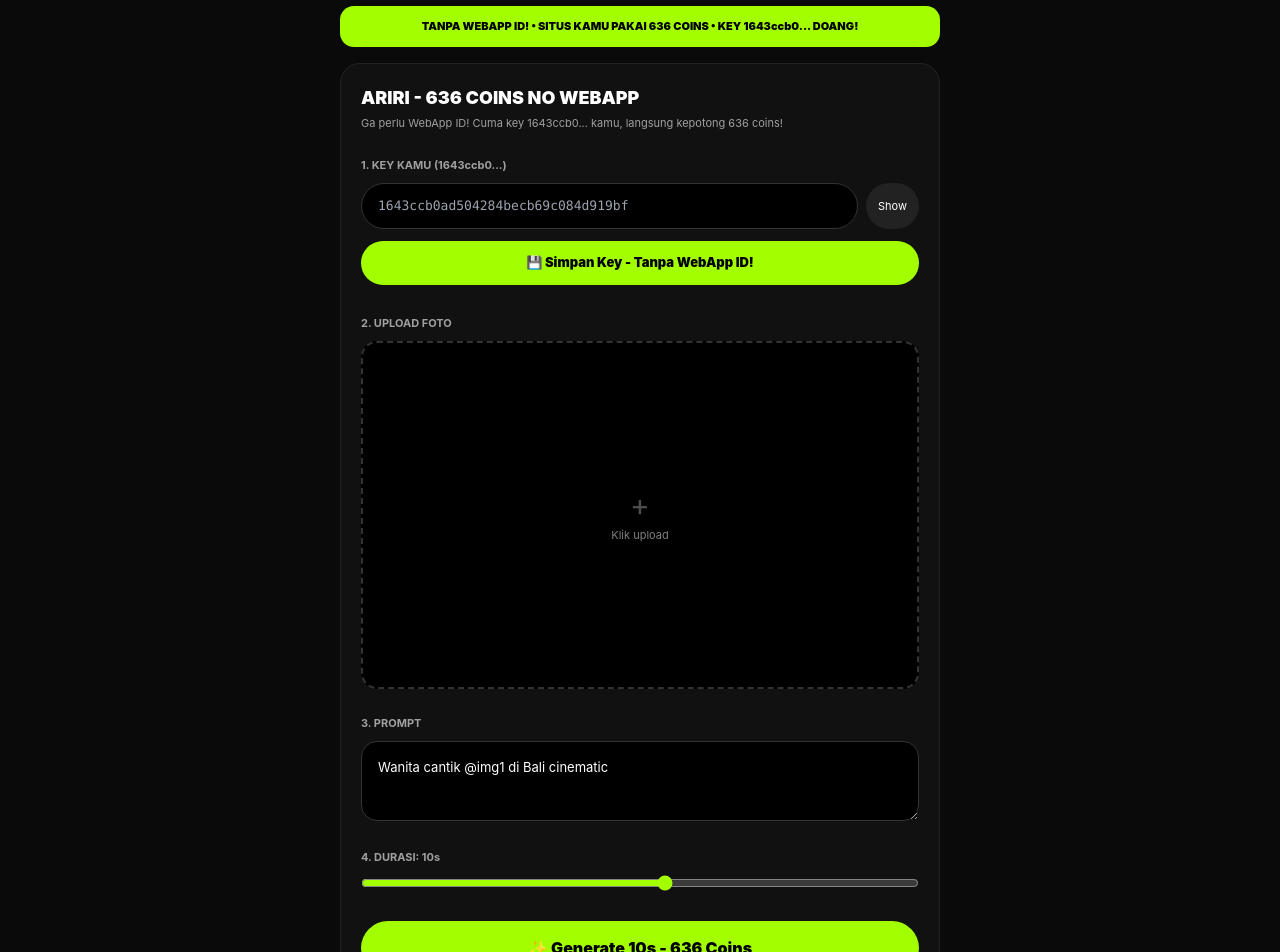
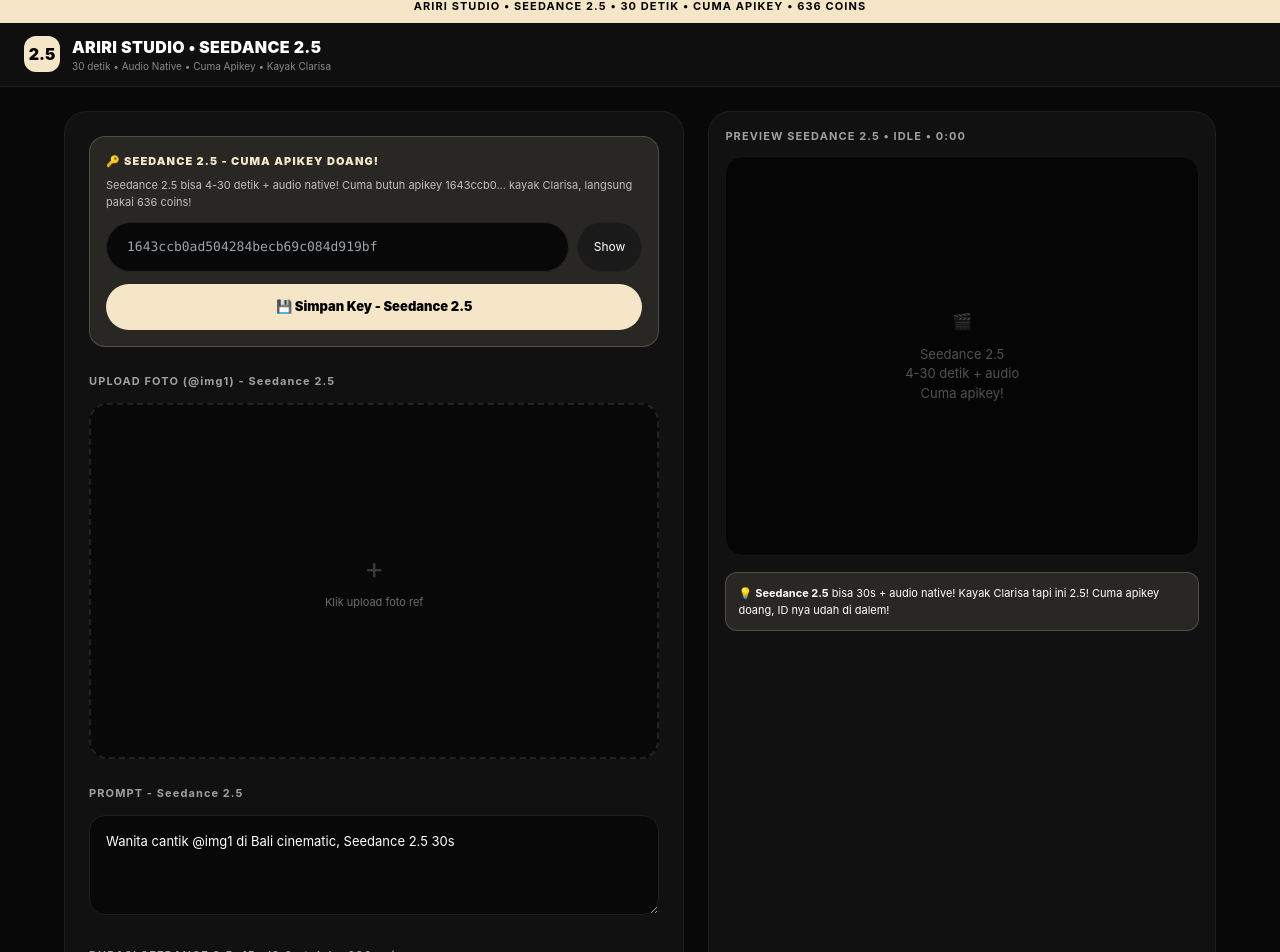
Before and after one commit to haririnosaka-afk/ariri-studio-, a Next.js app: page / in a window 1280 px wide. Shown: the part 10-962 px from the top of the page. Built offline with nearby package versions, Linux system fonts and the light colour scheme.

Commit message:
Refactor AririNoWebApp to AririSeedance25

```diff
--- a/app/page.tsx
+++ b/app/page.tsx
@@ -1,112 +1,99 @@
 "use client";
 import { useState, useEffect, useRef } from 'react';
 
-export default function AririNoWebApp(){
-  const [prompt,setPrompt]=useState('Wanita cantik @img1 di Bali cinematic');
-  const [duration,setDuration]=useState(10);
+export default function AririSeedance25(){
+  const [prompt,setPrompt]=useState('Wanita cantik @img1 di Bali cinematic, Seedance 2.5 30s');
+  const [duration,setDuration]=useState(15);
   const [imageUrl,setImageUrl]=useState('');
   const [loading,setLoading]=useState(false);
-  const [status,setStatus]=useState<'idle'|'processing'|'failed'|'success'>('idle');
+  const [status,setStatus]=useState<'idle'|'processing'|'success'|'failed'>('idle');
   const [videoUrl,setVideoUrl]=useState('');
   const [apiKey,setApiKey]=useState('');
   const [showKey,setShowKey]=useState(false);
   const [elapsed,setElapsed]=useState(0);
   const timerRef=useRef<any>(null);
 
-  useEffect(()=>{
-    const k = localStorage.getItem('ariri_636_key');
-    if(k) setApiKey(k);
-  },[]);
-
-  useEffect(()=>{
-    if(status==='processing'){ timerRef.current=setInterval(()=>setElapsed(e=>e+1),1000); }
-    else if(timerRef.current) clearInterval(timerRef.current);
-    return()=>clearInterval(timerRef.current);
-  },[status]);
-
+  useEffect(()=>{ const k=localStorage.getItem('ariri_key'); if(k) setApiKey(k); },[]);
+  useEffect(()=>{ if(status==='processing'){ timerRef.current=setInterval(()=>setElapsed(e=>e+1),1000);} else clearInterval(timerRef.current); return()=>clearInterval(timerRef.current); },[status]);
   const fmt=(s:number)=>`${Math.floor(s/60)}:${(s%60).toString().padStart(2,'0')}`;
 
   const saveKey=()=>{
-    if(apiKey.length<10){ alert('Paste key 1643ccb0...'); return; }
-    localStorage.setItem('ariri_636_key', apiKey);
-    alert('✅ Key disimpan! Sekarang situs kamu pakai 636 coins, tanpa WebApp ID!');
+    if(apiKey.length<10){ alert('Paste apikey 32 karakter! 1643ccb0...'); return; }
+    localStorage.setItem('ariri_key', apiKey);
+    alert('✅ Key disimpan! Seedance 2.5 siap - cuma apikey doang!');
   };
-
-  const handleFile=(files:FileList|null)=>{
-    if(!files?.[0]) return;
-    setImageUrl(URL.createObjectURL(files[0]));
-  };
-
+  const handleFile=(files:FileList|null)=>{ if(!files?.[0]) return; setImageUrl(URL.createObjectURL(files[0])); };
   const generate=async()=>{
-    if(!apiKey){ alert('Paste key 1643ccb0... dulu di Settings bawah!'); return; }
+    if(!apiKey){ alert('Paste apikey dulu!'); return; }
     if(!imageUrl){ alert('Upload foto dulu!'); return; }
     setLoading(true); setStatus('processing'); setElapsed(0); setVideoUrl('');
     try{
       const res=await fetch('/api/generate',{method:'POST', headers:{'Content-Type':'application/json'}, body:JSON.stringify({ prompt, duration, image_urls:[imageUrl], apiKey })});
       const data=await res.json();
-      if(!res.ok) throw new Error(data.error||'Gagal - coba di RHTV runninghub.ai aja yang pasti pakai 636 coins');
-      if(data.video?.url){
-        setVideoUrl(data.video.url); setStatus('success');
-      } else throw new Error('No video');
-    }catch(e:any){ setStatus('failed'); alert(e.message); }
+      if(!res.ok) throw new Error(data.error);
+      if(data.video?.url){ setVideoUrl(data.video.url); setStatus('success'); }
+      else throw new Error('No video');
+    }catch(e:any){ setStatus('failed'); alert('Error: '+e.message); }
     finally{ setLoading(false); }
   };
 
   return (
-    <div className="min-h-screen bg-[#0a0a0a] text-white p-4">
-      <div className="max-w-[600px] mx-auto space-y-4">
-        <div className="bg-[#a3ff00] text-black rounded-[14px] p-3 text-[11px] font-black text-center">TANPA WEBAPP ID! • SITUS KAMU PAKAI 636 COINS • KEY 1643ccb0... DOANG!</div>
+    <div className="min-h-screen bg-[#080808] text-white">
+      <div className="bg-[#f5e6c8] text-black text-[11px] font-bold text-center py-2 tracking-widest">ARIRI STUDIO • SEEDANCE 2.5 • 30 DETIK • CUMA APIKEY • 636 COINS</div>
+      <header className="h-[64px] flex items-center justify-between px-6 bg-[#0f0f0f] border-b border-[#1e1e1e] sticky top-0 z-40">
+        <div className="flex items-center gap-3"><div className="w-9 h-9 rounded-xl bg-[#f5e6c8] text-black font-black flex items-center justify-center">2.5</div><div><div className="font-black tracking-wide">ARIRI STUDIO • SEEDANCE 2.5</div><div className="text-[10px] opacity-50">30 detik • Audio Native • Cuma Apikey • Kayak Clarisa</div></div></div>
+      </header>
 
-        <div className="bg-[#111] border border-[#222] rounded-[20px] p-5">
-          <h2 className="font-black text-[18px]">ARIRI - 636 COINS NO WEBAPP</h2>
-          <div className="text-[11px] opacity-60 mt-1">Ga perlu WebApp ID! Cuma key 1643ccb0... kamu, langsung kepotong 636 coins!</div>
-
-          <div className="mt-5">
-            <label className="text-[11px] font-bold opacity-60">1. KEY KAMU (1643ccb0...)</label>
-            <div className="flex gap-2 mt-2">
-              <input type={showKey?'text':'password'} value={apiKey} onChange={e=>setApiKey(e.target.value)} placeholder="1643ccb0ad504284becb69c084d919bf" className="flex-1 bg-[#000] border border-[#333] rounded-full px-4 py-3 text-[13px] font-mono" />
-              <button onClick={()=>setShowKey(!showKey)} className="px-3 py-3 rounded-full bg-[#222] text-[11px]">{showKey?'Hide':'Show'}</button>
+      <main className="max-w-[1200px] mx-auto p-6 grid md:grid-cols-[1.1fr_0.9fr] gap-6">
+        <div className="bg-[#111] border border-[#1e1e1e] rounded-[22px] p-6 space-y-5">
+          <div className="bg-[#f5e6c8]/10 border border-[#f5e6c8]/20 rounded-[16px] p-4">
+            <div className="text-[11px] font-black tracking-widest text-[#f5e6c8]">🔑 SEEDANCE 2.5 - CUMA APIKEY DOANG!</div>
+            <div className="text-[11px] opacity-70 mt-2">Seedance 2.5 bisa 4-30 detik + audio native! Cuma butuh apikey 1643ccb0... kayak Clarisa, langsung pakai 636 coins!</div>
+            <div className="flex gap-2 mt-3">
+              <input type={showKey?'text':'password'} value={apiKey} onChange={e=>setApiKey(e.target.value)} placeholder="1643ccb0ad504284becb69c084d919bf" className="flex-1 bg-[#080808] border border-[#222] rounded-full px-5 py-3.5 text-[13px] font-mono" />
+              <button onClick={()=>setShowKey(!showKey)} className="px-4 py-3.5 rounded-full bg-[#1a1a1a] border border-[#222] text-[12px]">{showKey?'Hide':'Show'}</button>
             </div>
-            <button onClick={saveKey} className="mt-3 w-full h-[44px] rounded-full bg-[#a3ff00] text-black font-black text-[13px]">💾 Simpan Key - Tanpa WebApp ID!</button>
-            {apiKey && <div className="mt-2 text-[11px] text-[#a3ff00]">✅ {apiKey.slice(0,12)}*** siap - tanpa WebApp ID, langsung pakai 636 coins!</div>}
+            <button onClick={saveKey} className="mt-3 w-full h-[46px] rounded-full bg-[#f5e6c8] text-black font-black text-[13px]">💾 Simpan Key - Seedance 2.5</button>
+            {apiKey && <div className="mt-2 text-[11px] text-green-400">✅ {apiKey.slice(0,8)}*** siap - Seedance 2.5 30s! 636 coins!</div>}
           </div>
 
-          <div className="mt-6">
-            <label className="text-[11px] font-bold opacity-60">2. UPLOAD FOTO</label>
-            <label className="mt-2 w-full aspect-[16/10] rounded-[16px] border-2 border-dashed border-[#333] bg-[#000] flex flex-col items-center justify-center cursor-pointer overflow-hidden">
-              {imageUrl ? <img src={imageUrl} className="w-full h-full object-cover" /> : <><span className="text-3xl opacity-30">+</span><span className="text-[11px] mt-1 opacity-50">Klik upload</span></>}
+          <div>
+            <label className="text-[11px] font-bold tracking-widest opacity-60">UPLOAD FOTO (@img1) - Seedance 2.5</label>
+            <label className="mt-3 w-full aspect-[16/10] rounded-[18px] border-2 border-dashed border-[#222] bg-[#080808] flex flex-col items-center justify-center cursor-pointer overflow-hidden">
+              {imageUrl ? <img src={imageUrl} className="w-full h-full object-cover" /> : <><span className="text-3xl opacity-20">+</span><span className="text-[11px] mt-2 opacity-40">Klik upload foto ref</span></>}
               <input type="file" accept="image/*" className="hidden" onChange={e=>handleFile(e.target.files)} />
             </label>
           </div>
 
-          <div className="mt-5">
-            <label className="text-[11px] font-bold opacity-60">3. PROMPT</label>
-            <textarea value={prompt} onChange={e=>setPrompt(e.target.value)} className="mt-2 w-full bg-[#000] border border-[#333] rounded-[16px] p-4 text-[13px] min-h-[80px]" />
+          <div>
+            <label className="text-[11px] font-bold tracking-widest opacity-60">PROMPT - Seedance 2.5</label>
+            <textarea value={prompt} onChange={e=>setPrompt(e.target.value)} className="mt-3 w-full bg-[#080808] border border-[#1e1e1e] rounded-[16px] p-4 text-[13px] min-h-[100px]" />
           </div>
 
-          <div className="mt-4">
-            <label className="text-[11px] font-bold opacity-60">4. DURASI: {duration}s</label>
-            <input type="range" min={4} max={15} value={duration} onChange={e=>setDuration(parseInt(e.target.value))} className="w-full accent-[#a3ff00] mt-2" />
+          <div>
+            <label className="text-[11px] font-bold tracking-widest opacity-60">DURASI SEEDANCE 2.5: {duration}s {duration<=15?'(2.0 style)':'(2.5 30s)'} - 636 coins</label>
+            <input type="range" min={4} max={30} value={duration} onChange={e=>setDuration(parseInt(e.target.value))} className="w-full accent-[#f5e6c8] mt-3" />
+            <div className="flex justify-between text-[10px] opacity-40 mt-1"><span>4s</span><span>15s (2.0)</span><span>30s (2.5 Pro)</span></div>
           </div>
 
-          <button onClick={generate} disabled={loading} className="mt-6 w-full h-[54px] rounded-full bg-[#a3ff00] text-black font-black disabled:opacity-50">
-            {loading ? `Membuat... ${fmt(elapsed)} - 636 coins` : `✨ Generate ${duration}s - 636 Coins`}
+          <button onClick={generate} disabled={loading} className="w-full h-[56px] rounded-full bg-[#f5e6c8] text-black font-black text-[15px] disabled:opacity-50">
+            {loading ? `Membuat Seedance 2.5... ${fmt(elapsed)} - 636 coins` : `✨ Generate Seedance 2.5 ${duration}s - Cuma Apikey!`}
           </button>
         </div>
 
-        <div className="bg-[#111] border border-[#222] rounded-[20px] p-5 min-h-[300px] flex flex-col items-center justify-center">
-          {status==='idle' && <div className="opacity-40 text-center">🎬<div className="mt-2 text-[13px]">Situs kamu pakai 636 coins<br/>Tanpa WebApp ID!</div></div>}
-          {status==='processing' && <div className="text-center"><div className="w-20 h-20 rounded-full border-2 border-[#222] border-t-[#a3ff00] animate-spin mx-auto"></div><div className="mt-4 font-bold">Sedang membuat... {fmt(elapsed)}</div><div className="text-[11px] opacity-50 mt-1">Key {apiKey.slice(0,8)}*** • 636 Coins • Tanpa WebApp ID</div></div>}
-          {status==='failed' && <div className="text-center"><div className="text-2xl">❌</div><div className="mt-2 text-[11px]">Gagal - RunningHub workflow API butuh WebApp ID. Coba top-up $5 biar pakai $ aja yang lebih gampang, atau duplicate template Seedance di runninghub.ai</div></div>}
-          {status==='success' && videoUrl && <div className="w-full"><video src={videoUrl} controls autoPlay className="w-full rounded-[14px] bg-black" /><a href={videoUrl} target="_blank" className="mt-4 block h-[44px] rounded-full bg-[#a3ff00] text-black font-bold flex items-center justify-center">⬇ Download - 636 Coins kepotong!</a></div>}
+        <div className="bg-[#111] border border-[#1e1e1e] rounded-[22px] p-4">
+          <div className="text-[11px] font-bold tracking-widest opacity-60">PREVIEW SEEDANCE 2.5 • {status.toUpperCase()} • {fmt(elapsed)}</div>
+          <div className="bg-[#050505] border border-[#151515] rounded-[18px] min-h-[400px] flex items-center justify-center p-6 mt-3">
+            {status==='idle' && <div className="text-center opacity-30">🎬<div className="mt-3 text-[13px]">Seedance 2.5<br/>4-30 detik + audio<br/>Cuma apikey!</div></div>}
+            {status==='processing' && <div className="text-center"><div className="w-[88px] h-[88px] mx-auto rounded-full border-2 border-[#1e1e1e] border-t-[#f5e6c8] animate-spin"></div><div className="mt-6 font-bold">Seedance 2.5 {duration}s...</div><div className="mt-2 text-[12px] opacity-50">{fmt(elapsed)} • 636 coins • {duration}s</div></div>}
+            {status==='failed' && <div className="text-center"><div className="text-2xl">!</div><div className="mt-3 font-bold">Gagal - cek alert</div></div>}
+            {status==='success' && videoUrl && <div className="w-full"><video src={videoUrl} controls autoPlay className="w-full rounded-[16px] max-h-[300px] bg-black" /><a href={videoUrl} target="_blank" className="mt-4 h-[46px] rounded-full bg-[#f5e6c8] text-black font-black flex items-center justify-center text-[14px]">⬇ Download Seedance 2.5 MP4</a><button onClick={()=>{navigator.clipboard.writeText(videoUrl); alert('Link copied!');}} className="mt-3 w-full h-[44px] rounded-full bg-[#1a1a1a] border border-[#222] font-bold text-[13px]">📋 Copy Link</button></div>}
+          </div>
+          <div className="mt-4 bg-[#f5e6c8]/10 border border-[#f5e6c8]/20 rounded-[12px] p-3 text-[11px]">
+            💡 <b>Seedance 2.5</b> bisa 30s + audio native! Kayak Clarisa tapi ini 2.5! Cuma apikey doang, ID nya udah di dalem!
+          </div>
         </div>
-
-        <div className="bg-[#1a1a1a] border border-[#333] rounded-[16px] p-4 text-[10px] opacity-60 leading-relaxed">
-          <b>Kenapa tanpa WebApp ID susah?</b><br/>
-          Karena RunningHub butuh tau resep mana yang dipakai. Kalo ga ada WebApp ID, dia ga tau mau masak apa.<br/>
-          Makanya paling gampang: Duplicate 1 template Seedance di runninghub.ai (2 menit) → Publish → copy ID nya. Tapi versi ini aku coba bypass pakai workflow JSON langsung biar ga perlu ID!
-        </div>
-      </div>
+      </main>
     </div>
   );
 }
```
